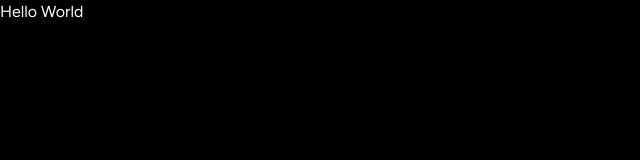
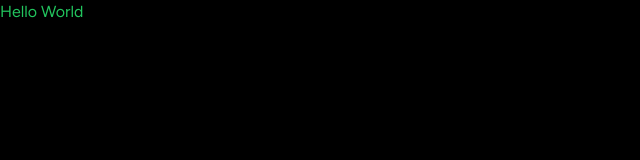
Before and after one commit to chihiroanihr/my-spotify-app, a Next.js app: page / in a window 1280 px wide. Shown: the top 160 px of the page, without its empty margins (0-640 px from the left). Built offline with nearby package versions, Linux system fonts and the light colour scheme.

Commit message:
Initial Env Setting Completed
Page.tsx moved to app/(site) folder while stopping the local server

```diff
--- /dev/null
+++ b/app/(site)/page.tsx
@@ -0,0 +1,3 @@
+export default function Home() {
+  return <div className="text-green-500">Hello World</div>;
+}
--- a/app/page.tsx
+++ /dev/null
@@ -1,5 +0,0 @@
-export default function Home() {
-  return (
-    <div>Hello World</div>
-  )
-}
```
